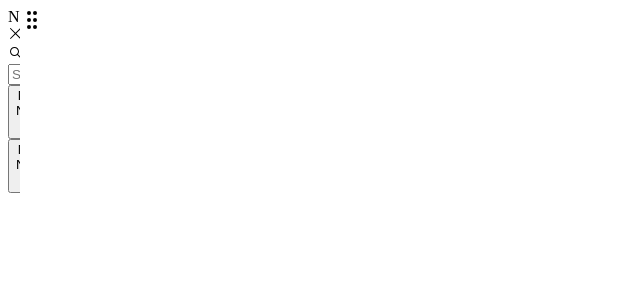
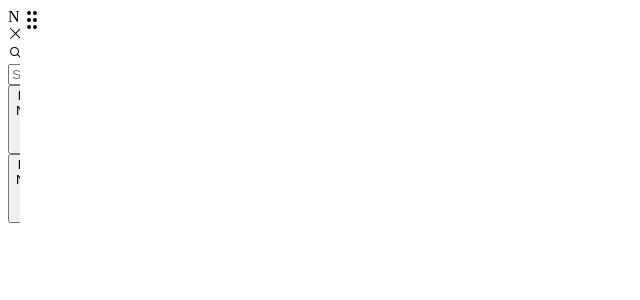
Before and after one commit to UBCMint/mint-frontend-product, a Next.js app: page /sidebar in a window 1280 px wide. Shown: the top 300 px of the page, without its empty margins (0-640 px from the left). Built offline with nearby package versions, Linux system fonts and the light colour scheme.

Commit message:
make sidebar node draggable and return x/y coordinates

```diff
--- a/app/sidebar/page.tsx
+++ b/app/sidebar/page.tsx
@@ -1,3 +1,4 @@
+"use client"
 import { Card, CardHeader, CardTitle, CardContent } from '@/components/ui/card';
 import Cross1 from '@/components/radix/cross1';
 import {
@@ -7,8 +8,40 @@ import {
 } from '@/components/ui/resizable';
 import RecentButton from '@/components/ui/recent-button';
 import { Input } from "@/components/ui/input";
+import { useState, useEffect } from "react";
 
 export default function SelectionSidebar() {
+
+    const [dropCoords, setDropCoords] = useState<{ x: number; y: number } | null>(null);
+    const [draggedItem, setDraggedItem] = useState<string | null>(null);
+
+    // Handle the drag start event
+    const handleDragStart = (e: React.DragEvent<HTMLDivElement>, item: string) => {
+        setDraggedItem(item);
+    };
+
+    useEffect(() => {
+        const handleDrop = (e: DragEvent) => {
+            e.preventDefault();
+            const x = e.clientX;
+            const y = e.clientY;
+            setDropCoords({ x, y });
+            console.log(`Dropped ${draggedItem} at X: ${x}, Y: ${y}`);
+        };
+
+        const handleDragOver = (e: DragEvent) => {
+            e.preventDefault(); // Allows drop anywhere
+        };
+
+        window.addEventListener("drop", handleDrop);
+        window.addEventListener("dragover", handleDragOver);
+
+        return () => {
+            window.removeEventListener("drop", handleDrop);
+            window.removeEventListener("dragover", handleDragOver);
+        };
+    }, [draggedItem]);
+
     return (
         <ResizablePanelGroup
             direction="horizontal"
@@ -20,16 +53,28 @@ export default function SelectionSidebar() {
                         <CardTitle>Nodes</CardTitle>
                         <Cross1 />
                     </CardHeader>
+
                     <CardContent>
+                        <div className='h-10'>
+                        {dropCoords && (
+                                <div className="absolute bg-blue-500 text-white text-sm p-2">
+                                    Dropped at: X: {dropCoords.x}, Y: {dropCoords.y}
+                                </div>
+                            )}
+                        </div>
                         <Input type="search" placeholder="Search" className="pl-10" />
-                        <div>
+                        <div >
                             <RecentButton
-                                label="Node Name"
-                                description="Node Description Lorem Ipsum dolor sitamet Node Description Lorem Ipsum dolor sitamet"
+                                label="Node Name 1"
+                                description="Drag this node anywhere on the page."
+                                draggable={true}
+                                onDragStart={(e) => handleDragStart(e, "Node 1")}
                             />
                             <RecentButton
-                                label="Node Name"
-                                description="Node Description Lorem Ipsum dolor sitamet Node Description Lorem Ipsum dolor sitamet"
+                                label="Node Name 2"
+                                description="Drag this node anywhere on the page."
+                                draggable={true}
+                                onDragStart={(e) => handleDragStart(e, "Node 2")}
                             />
                         </div>
                     </CardContent>
--- a/components/ui/recent-button.tsx
+++ b/components/ui/recent-button.tsx
@@ -10,6 +10,9 @@ import { InfoCircledIcon } from '@radix-ui/react-icons';
 interface RecentButtonProps {
     label?: string;
     description?: string;
+    draggable?: boolean;
+    onDragStart?: (e: React.DragEvent<HTMLDivElement>) => void;
+
 }
 
 const DotGrid = () => (
@@ -29,9 +32,11 @@ const InfoIcon = () => (
 const RecentButton = ({
     label = 'Node Name',
     description = 'Node Description Lorem ipsum dolor sitamet',
+    draggable = false,
+    onDragStart
 }: RecentButtonProps) => {
     return (
-        <div className="w-full max-w-[300px] mb-4">
+        <div className="w-full max-w-[300px] mb-4" draggable={draggable} onDragStart={onDragStart}>
             <Button
                 variant="outline"
                 className="w-full h-20 justify-between px-4 flex items-center bg-white hover:bg-white/90"
```
